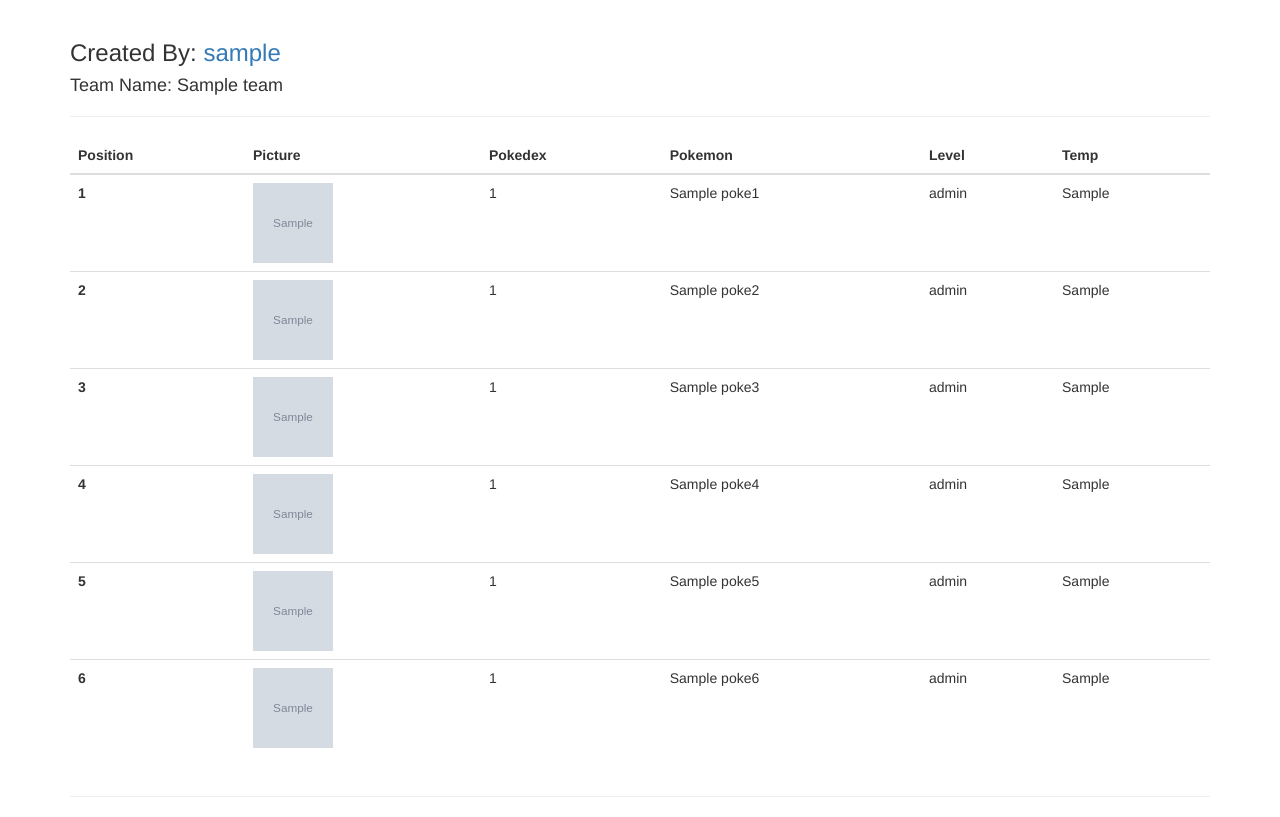
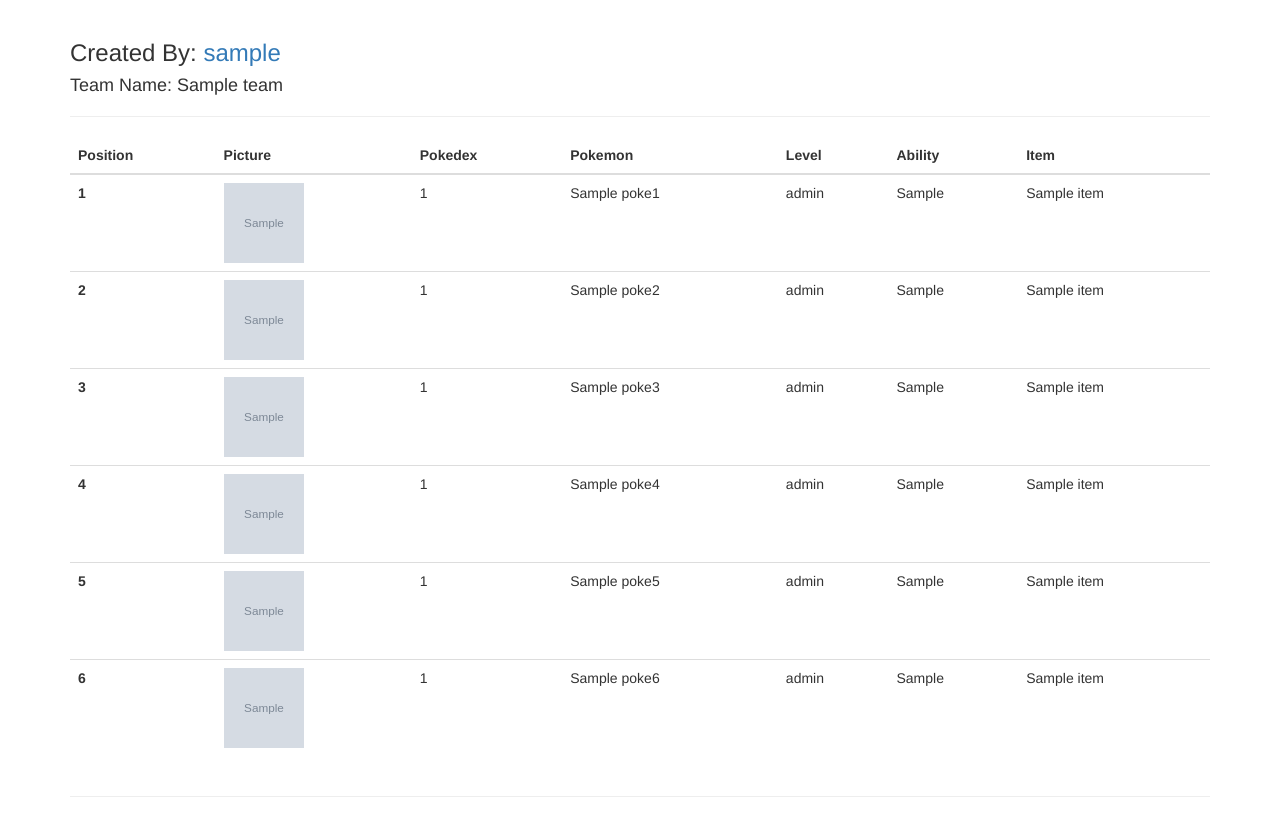
Before and after one commit to ZachBrader/Project-5-CSS436, a Flask app: template app/templates/pokemon/teampage.html in a window 1280 px wide. Shown: the part 52-869 px from the top of the page. Run offline with Flask 2, Linux system fonts and the light colour scheme; the template is opened without the code that fills it: most values are stand-ins (such as "Sample title", 1, 10 or a date in 2020); grey boxes marked "Sample" are stand-in pictures; some libraries are stand-ins or nearby versions.

Commit message:
Integrating items into code

```diff
--- a/app/blueprints/pokemon/pokeapi.py
+++ b/app/blueprints/pokemon/pokeapi.py
@@ -6,7 +6,7 @@ from config import TABLE
 from boto3.dynamodb.conditions import Key, Attr
 
 
-def create_pokemon(name, level):
+def create_pokemon(name, level, item=""):
     """
     Formats pokemon details into a dictionary
 
@@ -23,6 +23,8 @@ def create_pokemon(name, level):
         poke['picture'] = FindByID(poke['id'])
         if level != "":
             poke['level'] = level
+        if item != "":
+            poke['item'] = item
         return poke, True
     else:
         return poke, False
--- a/app/templates/pokemon/_pokemon.html
+++ b/app/templates/pokemon/_pokemon.html
@@ -3,3 +3,4 @@
 <td>{{ poke.name }}</td>
 <td>{{ poke.level }}</td>
 <td>{{ poke.hidden_abilities[0] }}</td>
+<td>{{ poke.item }}</td>
--- a/app/templates/pokemon/teampage.html
+++ b/app/templates/pokemon/teampage.html
@@ -27,7 +27,8 @@
             <th scope="col">Pokedex</th>
             <th scope="col">Pokemon</th>
             <th scope="col">Level</th>
-            <th scope="col">Temp</th>
+            <th scope="col">Ability</th>
+            <th scope="col">Item</th>
         </thead>
         <tbody>
             <tr>
```
Also changed, not shown: app/blueprints/pokemon/routes.py (+6 -7 lines).
